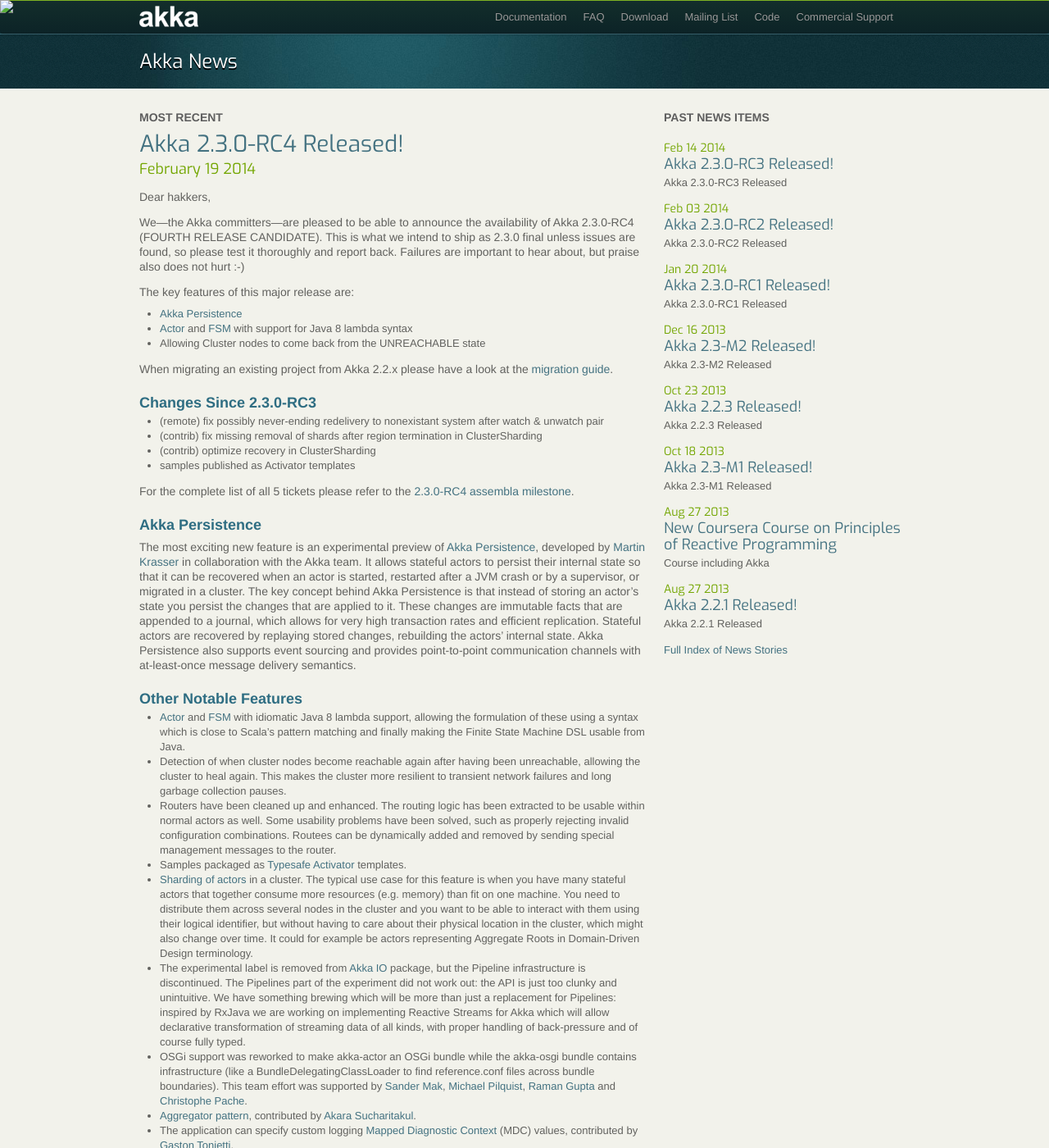
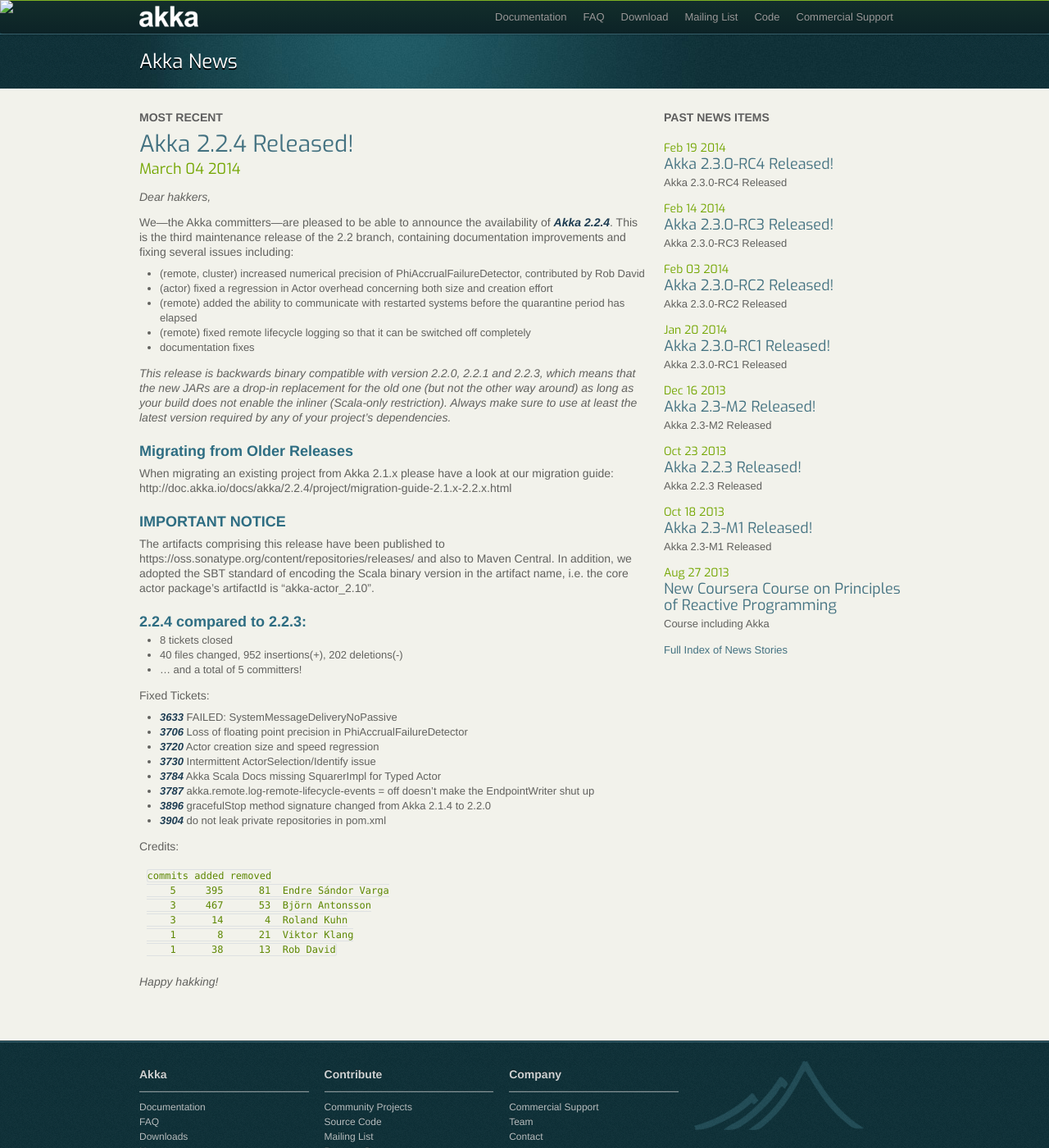
Before and after one commit to raboof/akka.github.com, a Jekyll site: the page built from news/index.md, in a window 1280 px wide and 1400 px high. Shown: the whole window at 82% size. Built offline with Jekyll 4.4.1, drawn with Linux system fonts in a browser that asks for light colours; some of the changed text lies outside the part shown.

Commit message:
Akka 2.2.4

```diff
--- a/_includes/download.html
+++ b/_includes/download.html
@@ -87,11 +87,11 @@
             <div class="span6">
 
                 <div class="latest">
-                    <h2>Latest official version <small>Aug 28, 2013</small></h2>
+                    <h2>Latest official version <small>Mar 4, 2014</small></h2>
                     <table>
                         <tr>
                             <td>
-                                <a href="http://downloads.typesafe.com/akka/akka-2.2.3.zip" class="downloadStandaloneLink" data-version="2.2.3">Akka 2.2.3 distribution</a> (Scala 2.10)
+                                <a href="http://downloads.typesafe.com/akka/akka-2.2.4.zip" class="downloadStandaloneLink" data-version="2.2.4">Akka 2.2.4 distribution</a> (Scala 2.10)
                             </td>
                             <td>
                                 41MB
--- a/docs/index.md
+++ b/docs/index.md
@@ -5,15 +5,15 @@
 
 ## Release Versions
 
-### Akka 2.2.3 (current stable release) for Scala 2.10
+### Akka 2.2.4 (current stable release) for Scala 2.10
 
 * Akka Documentation
 
-  * HTML for [Java](http://doc.akka.io/docs/akka/2.2.3/java.html) and [Scala](http://doc.akka.io/docs/akka/2.2.3/scala.html)
-  * PDF for [Java](http://doc.akka.io/docs/akka/2.2.3/AkkaJava.pdf) and [Scala](http://doc.akka.io/docs/akka/2.2.3/AkkaScala.pdf)
-  * [EPUB](http://doc.akka.io/docs/akka/2.2.3/Akka.epub) (Combined Java and Scala)
+  * HTML for [Java](http://doc.akka.io/docs/akka/2.2.4/java.html) and [Scala](http://doc.akka.io/docs/akka/2.2.4/scala.html)
+  * PDF for [Java](http://doc.akka.io/docs/akka/2.2.4/AkkaJava.pdf) and [Scala](http://doc.akka.io/docs/akka/2.2.4/AkkaScala.pdf)
+  * [EPUB](http://doc.akka.io/docs/akka/2.2.4/Akka.epub) (Combined Java and Scala)
 
-* Akka API - for [Java](http://doc.akka.io/japi/akka/2.2.3/) and [Scala](http://doc.akka.io/api/akka/2.2.3/)
+* Akka API - for [Java](http://doc.akka.io/japi/akka/2.2.4/) and [Scala](http://doc.akka.io/api/akka/2.2.4/)
 
 ### Akka 2.1.4 (old stable release) for Scala 2.10
 
--- /dev/null
+++ b/news/_posts/2014-03-04-akka-2.2.4-released.md
@@ -0,0 +1,55 @@
+---
+layout: news
+title: Akka 2.2.4 Released!
+author: Björn Antonsson
+short: Akka 2.2.4 Released
+---
+
+*Dear hakkers,*
+
+We—the Akka committers—are pleased to be able to announce the availability of ***Akka 2.2.4***. This is the third maintenance release of the 2.2 branch, containing documentation improvements and fixing several issues including:
+
+ * (remote, cluster) increased numerical precision of PhiAccrualFailureDetector, contributed by Rob David
+ * (actor) fixed a regression in Actor overhead concerning both size and creation effort
+ * (remote) added the ability to communicate with restarted systems before the quarantine period has elapsed
+ * (remote) fixed remote lifecycle logging so that it can be switched off completely
+ * documentation fixes
+
+ *This release is backwards binary compatible with version 2.2.0, 2.2.1 and 2.2.3, which means that the new JARs are a drop-in replacement for the old one (but not the other way around) as long as your build does not enable the inliner (Scala-only restriction). Always make sure to use at least the latest version required by any of your project’s dependencies.*
+
+### Migrating from Older Releases
+
+When migrating an existing project from Akka 2.1.x please have a look at our migration guide:
+http://doc.akka.io/docs/akka/2.2.4/project/migration-guide-2.1.x-2.2.x.html
+
+### IMPORTANT NOTICE
+
+The artifacts comprising this release have been published to https://oss.sonatype.org/content/repositories/releases/ and also to Maven Central. In addition, we adopted the SBT standard of encoding the Scala binary version in the artifact name, i.e. the core actor package’s artifactId is “akka-actor_2.10”.
+
+### 2.2.4 compared to 2.2.3:
+
+* 8 tickets closed
+* 40 files changed, 952 insertions(+), 202 deletions(-)
+* … and a total of 5 committers!
+
+Fixed Tickets:
+
+* ***3633***  FAILED: SystemMessageDeliveryNoPassive
+* ***3706***  Loss of floating point precision in PhiAccrualFailureDetector
+* ***3720***  Actor creation size and speed regression
+* ***3730***  Intermittent ActorSelection/Identify issue
+* ***3784***  Akka Scala Docs missing SquarerImpl for Typed Actor
+* ***3787***  akka.remote.log-remote-lifecycle-events = off doesn't make the EndpointWriter shut up
+* ***3896***  gracefulStop method signature changed from Akka 2.1.4 to 2.2.0
+* ***3904***  do not leak private repositories in pom.xml
+
+Credits:
+
+    commits added removed
+        5     395      81  Endre Sándor Varga
+        3     467      53  Björn Antonsson
+        3      14       4  Roland Kuhn
+        1       8      21  Viktor Klang
+        1      38      13  Rob David
+
+*Happy hakking!*
```
Also changed, not shown: 404.html (+4 -4 lines).
